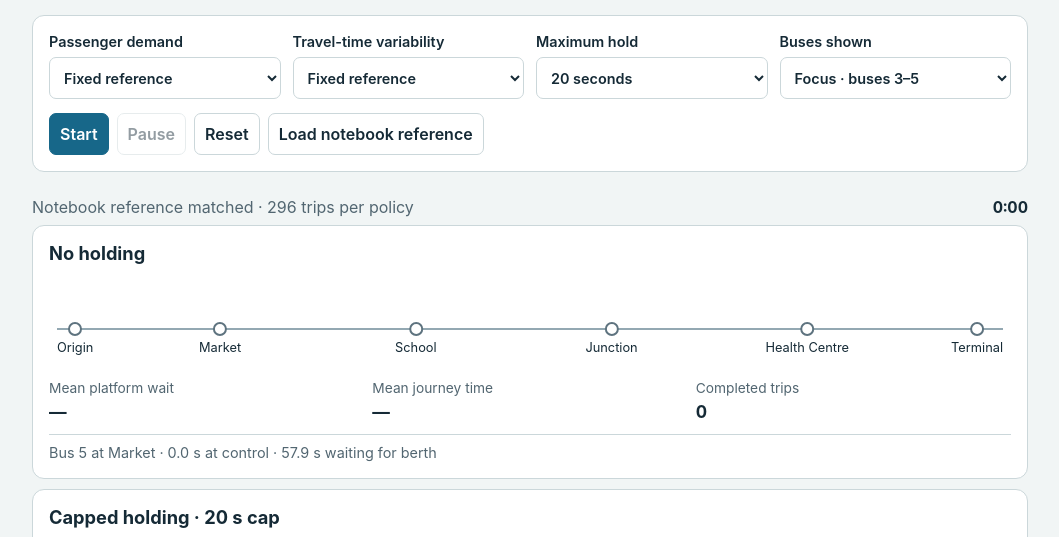
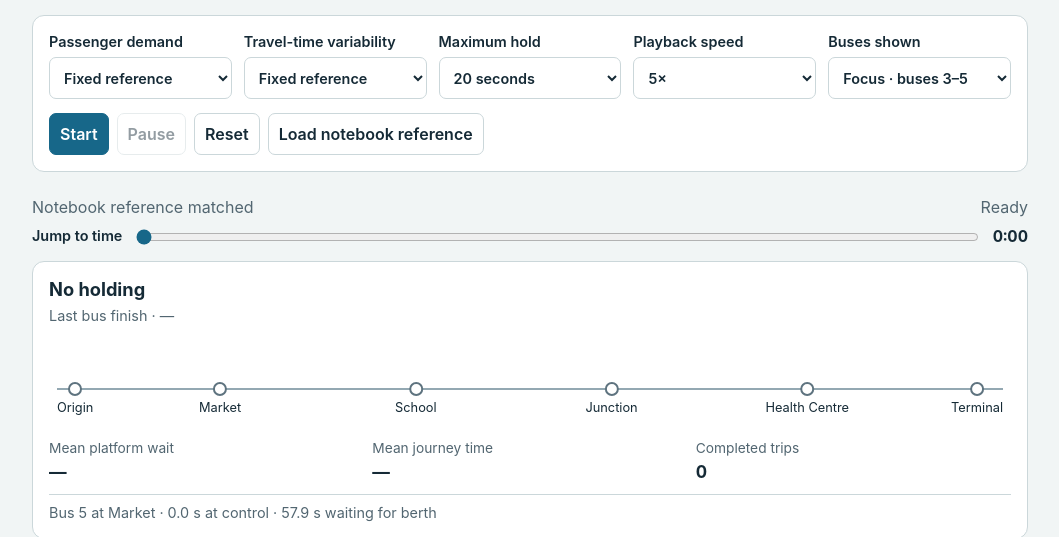
Before and after one commit to amri0faz31/bus-corridor-simulator, a plain HTML site: page docs/index.html in a window 1280 px wide. Shown: the part 263-800 px from the top of the page, without its empty margins (110-1169 px from the left). Drawn offline with Linux system fonts and the light colour scheme.

Commit message:
feat(demo): add real-time playback and separate finish times

```diff
--- a/docs/demo.js
+++ b/docs/demo.js
@@ -4,19 +4,17 @@ const model = BusCorridor;
 const $ = id => document.getElementById(id);
 const controls = ["demand", "variability", "cap"];
 const focalBuses = new Set([2, 3, 4]); // Zero-based indices for buses 3–5.
-const laneNames = ["No holding", "Capped holding"];
 let lanes = [];
 let elapsed = 0;
 let duration = 0;
 let frame = 0;
 let playing = false;
 let previousFrame = 0;
-let referenceMode = false;
 
 function makeLane(label, run) {
   const section = document.createElement("section");
   section.className = "lane";
-  section.innerHTML = '<h2></h2><div class="road" aria-hidden="true"><div class="track"></div></div>'
+  section.innerHTML = '<h2></h2><p class="finish"></p><div class="road" aria-hidden="true"><div class="track"></div></div>'
     + '<dl class="stats"><div><dt>Mean platform wait</dt><dd data-metric="platform_wait">—</dd></div>'
     + '<div><dt>Mean journey time</dt><dd data-metric="journey_time">—</dd></div>'
     + '<div><dt>Completed trips</dt><dd data-metric="completed">0</dd></div></dl>'
@@ -45,7 +43,7 @@ function makeLane(label, run) {
   section.querySelector(".focus-detail").textContent =
     "Bus 5 at Market · " + upstream.toFixed(1) + " s at control · " + berthWait.toFixed(1) + " s waiting for berth";
   $("lanes").append(section);
-  return { run, section, markers };
+  return { run, section, markers, finish: section.querySelector(".finish") };
 }
 
 function percent(km) {
@@ -70,10 +68,18 @@ function position(bus, time) {
   return null;
 }
 
+function formatTime(time, tenths = false) {
+  const seconds = tenths ? Math.round(time * 10) / 10 : Math.floor(time);
+  const remainder = (seconds % 60).toFixed(tenths ? 1 : 0);
+  return Math.floor(seconds / 60) + ":" + remainder.padStart(tenths ? 4 : 2, "0");
+}
+
 function draw() {
-  const seconds = Math.floor(elapsed);
-  $("clock").textContent = Math.floor(seconds / 60) + ":" + String(seconds % 60).padStart(2, "0");
-  for (const { run, section, markers } of lanes) {
+  $("clock").textContent = formatTime(elapsed);
+  $("seek").value = elapsed;
+  for (const { run, section, markers, finish } of lanes) {
+    const finishText = elapsed >= run.end ? "Last bus finished at " + formatTime(run.end, true) : "Last bus finish · —";
+    if (finish.textContent !== finishText) finish.textContent = finishText;
     run.visits.forEach((bus, i) => {
       const focusOnly = $("vehicle-view").value === "focus";
       const location = !focusOnly || focalBuses.has(i) ? position(bus, elapsed) : null;
@@ -106,10 +112,10 @@ function resetTime() {
   pause();
   elapsed = 0;
   draw();
+  $("status").textContent = "Ready";
 }
 
 function prepare(useReference) {
-  referenceMode = useReference;
   if (useReference) {
     $("demand").value = "reference";
     $("variability").value = "reference";
@@ -125,10 +131,12 @@ function prepare(useReference) {
       : model.sampledInputs(Number($("demand").value), Number($("variability").value), 42);
     const runs = [model.simulate(inputs), model.simulate(inputs, cap)];
     $("lanes").replaceChildren();
-    lanes = runs.map((run, i) => makeLane(i === 1 ? laneNames[i] + " · " + cap + " s cap" : laneNames[i], run));
+    const heldLabel = cap === 0 ? "Holding off (0 s cap)" : "Hold up to " + cap + " s";
+    lanes = [makeLane("No holding", runs[0]), makeLane(heldLabel, runs[1])];
     duration = Math.max(...runs.map(run => run.end));
+    $("seek").max = duration;
     resetTime();
-    $("status").textContent = useReference ? referenceStatus(runs) : "Ready · seed 42";
+    $("scenario").textContent = useReference ? referenceStatus(runs) : "Sample run · seed 42";
   } catch (error) {
     pause();
     $("start").disabled = true;
@@ -145,20 +153,20 @@ function referenceStatus(runs) {
       && ["platform_wait", "journey_time", "bus5_market_berth_wait"].every(key =>
         Math.abs(measured[key] - expected[key]) <= reference.tolerance_seconds);
   });
-  return passing ? "Notebook reference matched · 296 trips per policy" : "Notebook reference did not match.";
+  return passing ? "Notebook reference matched" : "Notebook reference did not match.";
 }
 
 function tick(now) {
   if (!playing) return;
-  elapsed = Math.min(duration, elapsed + (now - previousFrame) * 0.08);
+  const realSeconds = (now - previousFrame) / 1000;
+  elapsed = Math.min(duration, elapsed + realSeconds * Number($("speed").value));
   previousFrame = now;
   draw();
   if (elapsed < duration) {
     frame = requestAnimationFrame(tick);
   } else {
     pause();
-    $("status").textContent = referenceMode
-      ? referenceStatus(lanes.map(item => item.run)) : "Finished · both runs complete";
+    $("status").textContent = "Both runs complete";
   }
 }
 
@@ -175,7 +183,13 @@ $("pause").addEventListener("click", () => {
   pause();
   $("status").textContent = "Paused";
 });
-$("reset").addEventListener("click", () => prepare(referenceMode));
+$("reset").addEventListener("click", resetTime);
+$("seek").addEventListener("input", () => {
+  pause();
+  elapsed = Number($("seek").value);
+  draw();
+  $("status").textContent = elapsed >= duration ? "Both runs complete" : "Paused";
+});
 $("reference").addEventListener("click", () => prepare(true));
 for (const id of controls) $(id).addEventListener("change", () => prepare(false));
 prepare(true);
--- a/docs/index.html
+++ b/docs/index.html
@@ -28,6 +28,9 @@
         <label for="cap">Maximum hold
           <select id="cap"><option value="0">0 seconds</option><option value="10">10 seconds</option><option value="20" selected>20 seconds</option><option value="40">40 seconds</option></select>
         </label>
+        <label for="speed">Playback speed
+          <select id="speed"><option value="1">1× · real time</option><option value="5" selected>5×</option><option value="20">20×</option></select>
+        </label>
         <label for="vehicle-view">Buses shown
           <select id="vehicle-view"><option value="focus" selected>Focus · buses 3–5</option><option value="all">All ten buses</option></select>
         </label>
@@ -41,14 +44,19 @@
     </section>
 
     <section aria-label="Live simulations">
-      <div class="clock"><span id="status" role="status">Ready</span><span id="clock">0:00</span></div>
+      <div class="clock"><span id="scenario"></span><span id="status" role="status">Ready</span></div>
+      <div class="timeline">
+        <label for="seek">Jump to time</label>
+        <input type="range" id="seek" min="0" max="0" step="any" value="0">
+        <output id="clock" for="seek">0:00</output>
+      </div>
       <div id="lanes"></div>
       <p class="caption">The focus view hides seven markers. The model and live averages still include all buses and all completed trips. Both panels start from the same passenger and travel-time inputs.</p>
     </section>
 
     <details open>
       <summary>About and how to use</summary>
-      <p>Choose demand, running-time variability, and a maximum hold. Start advances both simulations together. The base scenario uses no holding. The other panel tries for an 80-second release gap before Market.</p>
+      <p>Both panels share a clock. At 1×, one real second advances the clock by one simulated second. Use the timeline to jump to a later bus or a stop event. The holding policy tries for an 80-second release gap before Market.</p>
       <p>Circles are buses. A ring marks one waiting for the Market berth. An orange circle marks a bus waiting at the control point. The chart position between stops is interpolated from event timestamps.</p>
       <p>Use <strong>Load notebook reference</strong> to replay the exact deterministic disruption from the notebook. The reference check compares completed trips and recorded timings. The random preview uses one browser-seeded run. The notebook uses repeated paired runs for confidence intervals.</p>
     </details>
--- a/docs/style.css
+++ b/docs/style.css
@@ -24,9 +24,12 @@ button:disabled { opacity: .46; cursor: default; }
 .primary { background: var(--teal); border-color: var(--teal); color: white; }
 .actions { display: flex; gap: 8px; flex-wrap: wrap; margin-top: 14px; }
 .clock { display: flex; justify-content: space-between; align-items: baseline; gap: 8px; color: var(--slate); padding: 6px 0; }
+.timeline { display: flex; flex-wrap: wrap; align-items: center; gap: 12px; margin: 0 0 12px; }
+#seek { flex: 1; min-width: 80px; accent-color: var(--teal); }
 #clock { font-variant-numeric: tabular-nums; font-weight: 650; color: var(--ink); }
 .lane { padding: 14px 16px; background: white; border: 1px solid var(--line); border-radius: 12px; margin-bottom: 10px; }
 .lane h2 { font-size: 1.14rem; margin: 0 0 4px; }
+.finish { margin: 0; font-size: .9rem; color: var(--slate); }
 .road { position: relative; margin: 9px 8px; height: 94px; }
 .track { position: absolute; left: 0; right: 0; top: 52px; height: 2px; background: #93a8b2; }
 .stop { position: absolute; top: 46px; transform: translateX(-50%); text-align: center; font-size: .8rem; }
```
